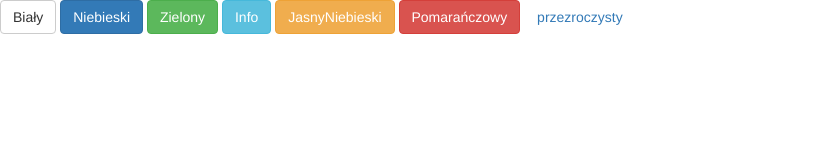
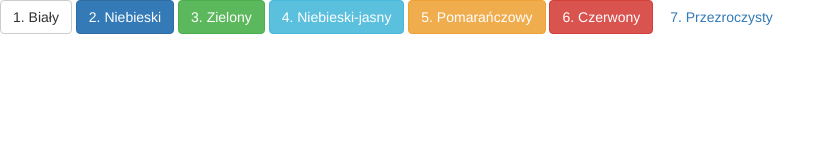
Before and after one commit to Basiakus/Exercise_9, a plain HTML site: page index.html in a window 1280 px wide. Shown: the whole page, without its empty margins (0-836 px from the left). Drawn offline with nearby package versions, Linux system fonts and the light colour scheme.

Commit message:
fixTypO in index.html

```diff
--- a/index.html
+++ b/index.html
@@ -8,13 +8,13 @@
       <title>Zadanie 9</title>
    </head>
    <body>
-      <button type="button" class="btn btn-default">Biały</button>
-      <button type="button" class="btn btn-primary">Niebieski</button>
-      <button type="button" class="btn btn-success">Zielony</button>
-      <button type="button" class="btn btn-info">Info</button>
-      <button type="button" class="btn btn-warning">JasnyNiebieski</button>
-      <button type="button" class="btn btn-danger">Pomarańczowy</button>
-      <button type="button" class="btn btn-link">przezroczysty</button>
+      <button type="button" class="btn btn-default">1. Biały</button>
+      <button type="button" class="btn btn-primary">2. Niebieski</button>
+      <button type="button" class="btn btn-success">3. Zielony</button>
+      <button type="button" class="btn btn-info">4. Niebieski-jasny</button>
+      <button type="button" class="btn btn-warning">5. Pomarańczowy</button>
+      <button type="button" class="btn btn-danger">6. Czerwony</button>
+      <button type="button" class="btn btn-link">7. Przezroczysty</button>
       <script type="text/javascript" src="js/scripts.js"></script>
    </body>
 </html>
```
